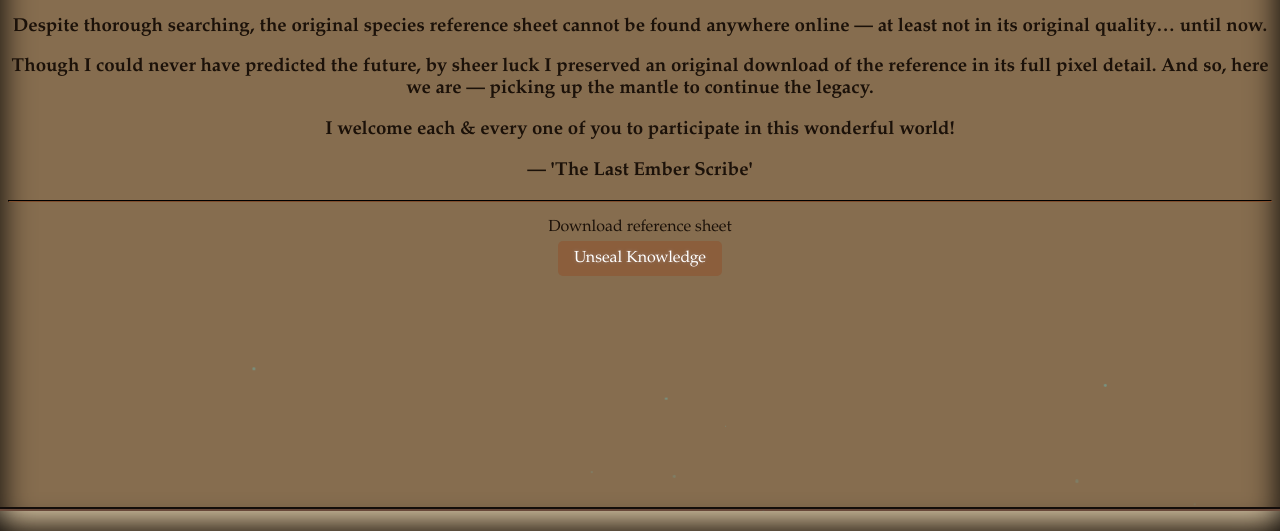
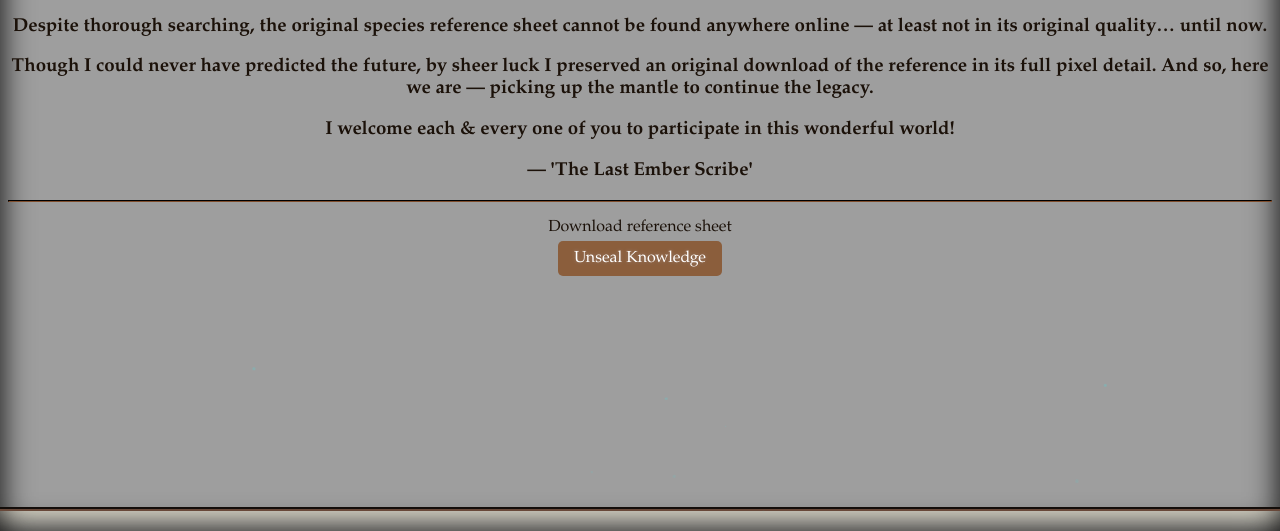
Before and after one commit to LuIamoon/Torch-Hounds---Passing-The-Torch, a plain HTML site: page index.html in a window 1280 px wide. Shown: the part 269-800 px from the top of the page. Drawn offline with Linux system fonts and the light colour scheme; the site is published under a folder, as on GitHub Pages, so addresses that start at the root find nothing.

Commit message:
Update style.css

```diff
--- a/css/style.css
+++ b/css/style.css
@@ -14,7 +14,7 @@ body {
     border-style: groove;
     border-color: rgb(104, 72, 57);
     border-width: 0.5vh 0;
-    background-image: url("/Images/grunge-paper-background.jpg");
+    background-image: url("../Images/grunge-paper-background.jpg");
     background-color: rgb(134, 109, 79);
     background-repeat: no-repeat;
     background-attachment: fixed;
```
